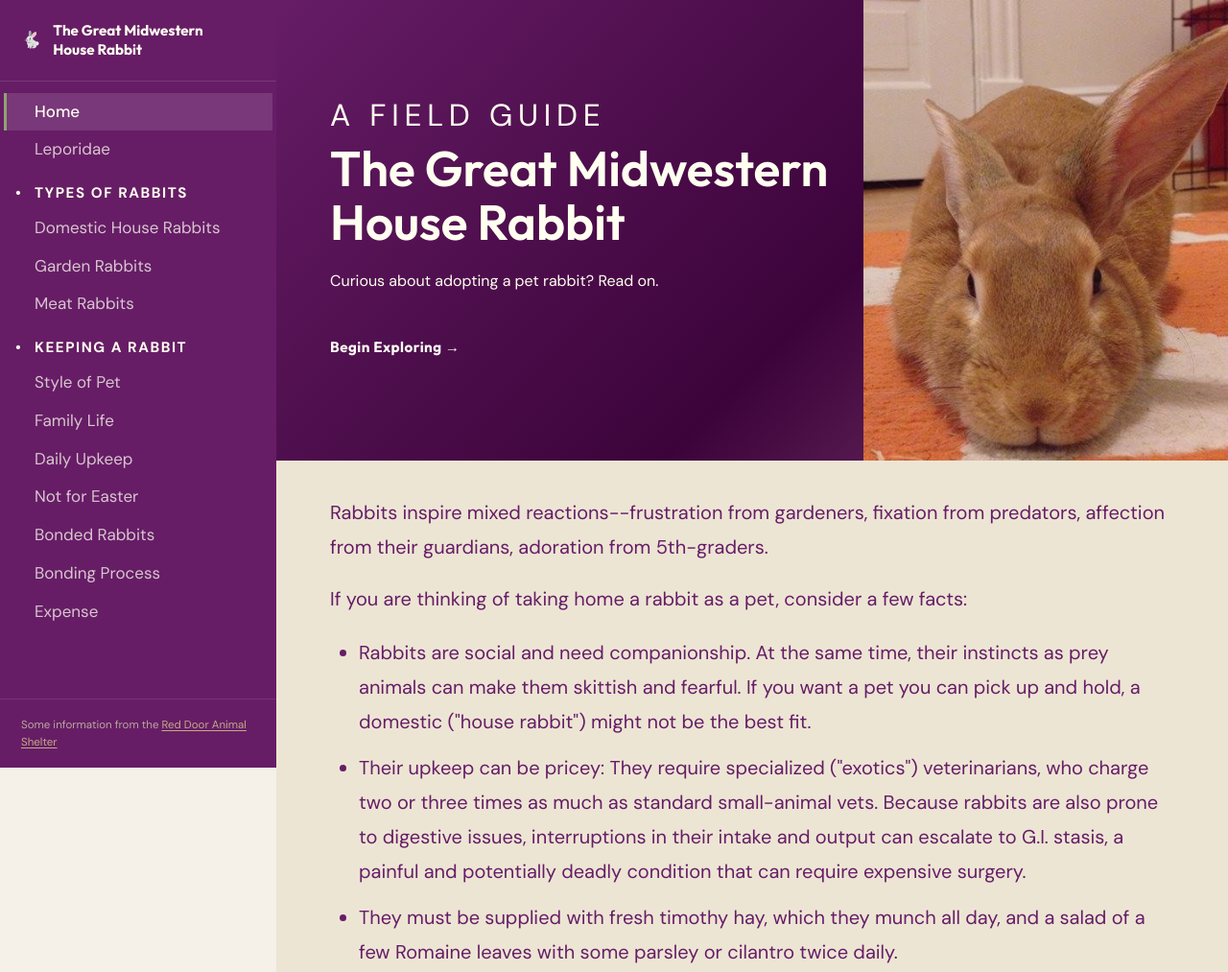
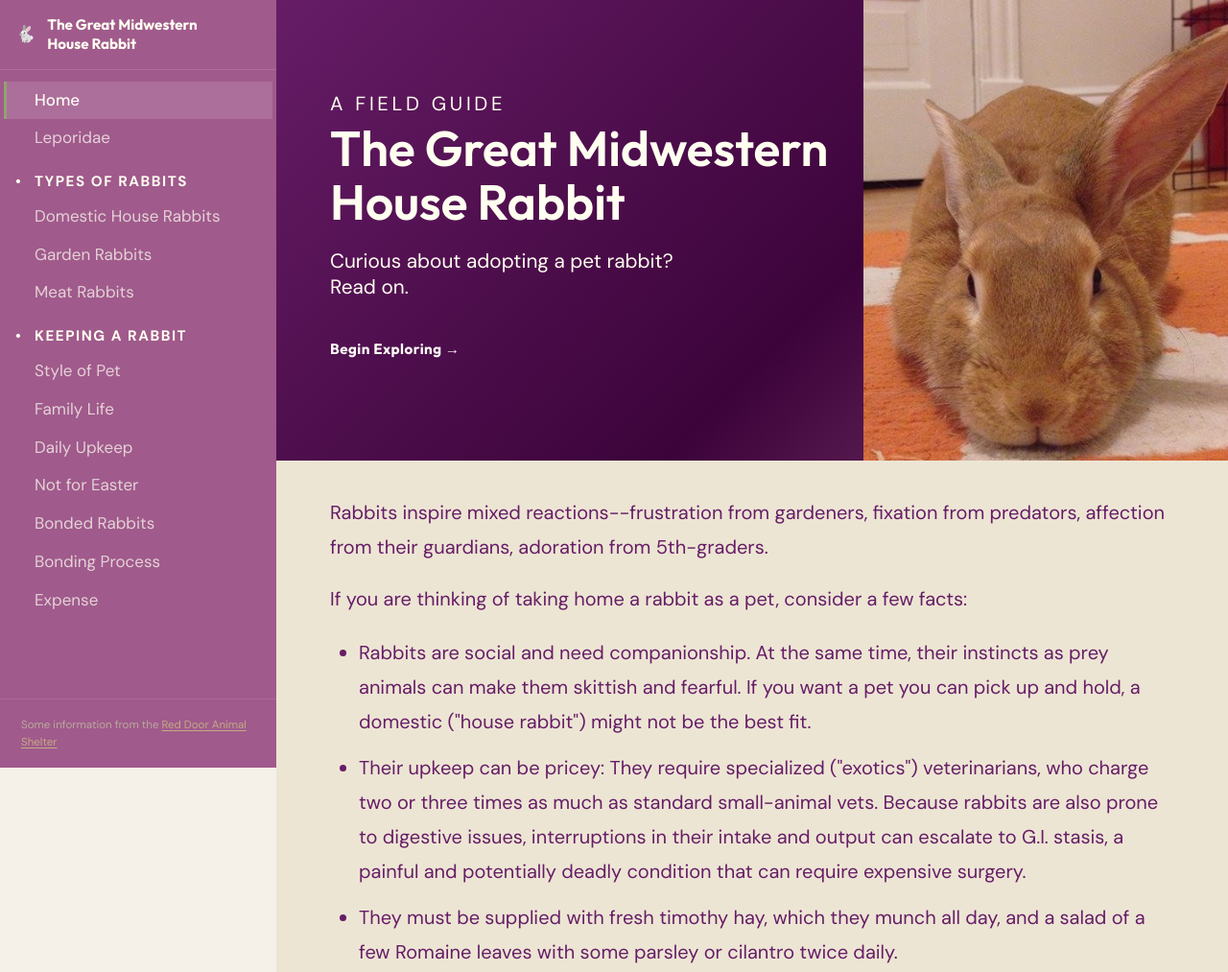
Before and after one commit to tf-G/GreatMWHrabbit, a plain HTML site: page index.html in a window 1280 px wide. Shown: the top 1013 px of the page at 96% size. Drawn offline with Linux system fonts and the light colour scheme.

Commit message:
more hero and sidebar

```diff
--- a/style.css
+++ b/style.css
@@ -7,6 +7,7 @@
   --cream:       #f5f0e8;
   --parchment:   #ede5d4;
   --bark:        #803f71;     /*changed because brown was ugly */
+  --bark-light:  #a05a8c;     /* lighter shade of bark for sidebar */
   --bark-dark:   #661d66;     /*changed because brown was ugly */
   --moss:        #4a5e35;      /* darkened from #6b7c55 for WCAG AA on light bg */
   --moss-light:  #8fa36e;      /* decorative only — not used for text on light bg */
@@ -65,7 +66,7 @@ body {
   top: 0; left: 0px;
   width: var(--sidebar-w);
   height: 100vh;
-  background: var(--bark-dark);
+  background: var(--bark-light);
   color: var(--ivory);
   display: flex;
   flex-direction: column;
@@ -75,7 +76,7 @@ body {
 }
 
 .sidebar-header {
-  padding: 1.375rem;
+  padding: 1rem;
   border-bottom: 1px solid rgba(255,255,255,0.12);
   display: flex;
   align-items: center;
@@ -250,7 +251,7 @@ body {
 }
 
 .hero-eyebrow {
-  font-size: 2rem;
+  font-size: 1.2em;
   letter-spacing: 0.18em;
   text-transform: uppercase;
   color: var(--ivory);          /* replaces moss-light which failed on dark bg
@@ -272,11 +273,11 @@ body {
 }
 
 .hero-subtitle {
-  font-size: 1rem;
+  font-size: 1.3rem;
   color: var(--ivory);
   max-width: 25rem;
-  margin-bottom: 2rem;
-  line-height: 1.6;
+  margin-bottom: 1.3em;
+  line-height: 1.3;
 }
 
 .hero-cta {
```
